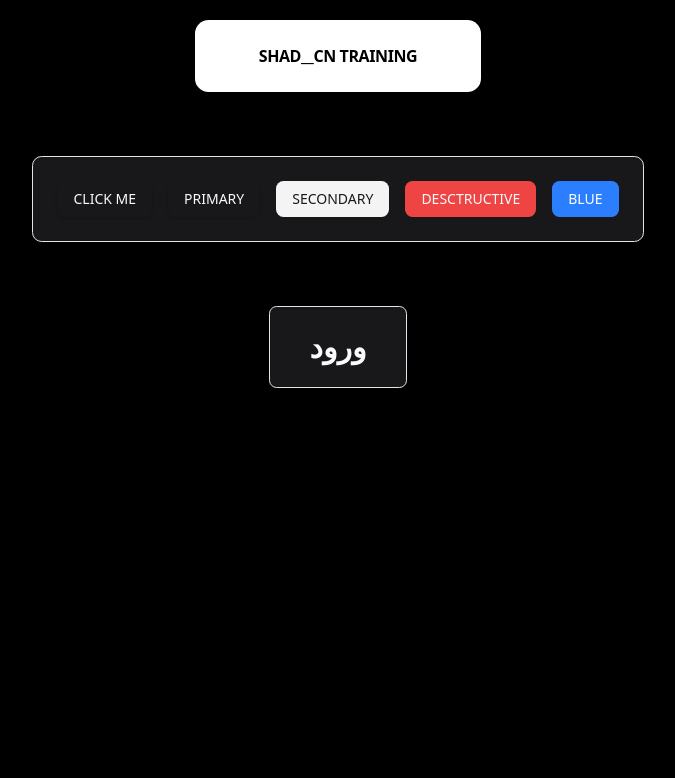
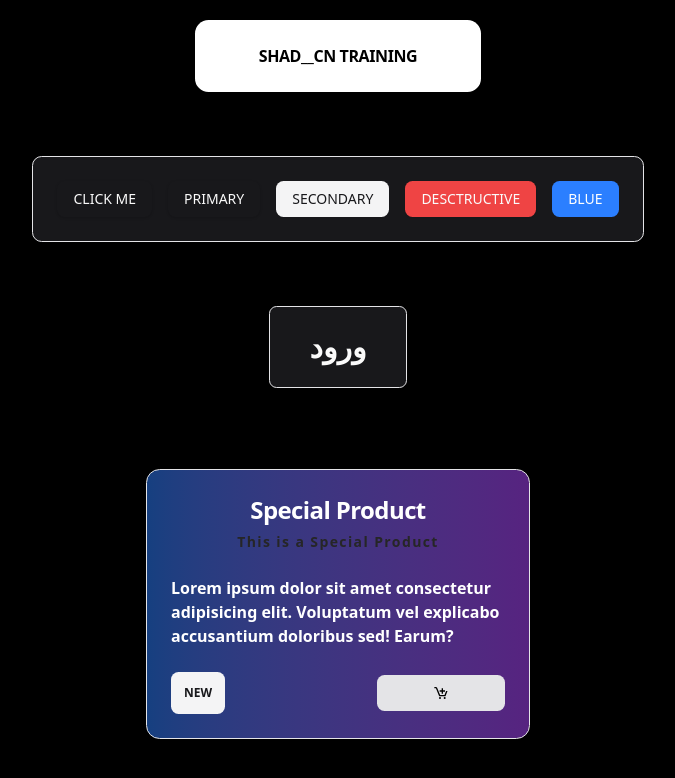
Before and after one commit to PouryaSoleimani/SHAD__CN, a React (Vite) app: page / in a window 1280 px wide. Shown: the top 778 px of the page, without its empty margins (302-977 px from the left). Built offline with nearby package versions, Linux system fonts and the light colour scheme.

Commit message:
SHAD___CN

```diff
--- a/package.json
+++ b/package.json
@@ -16,8 +16,11 @@
     "@radix-ui/react-label": "^2.1.2",
     "@radix-ui/react-select": "^2.1.6",
     "@radix-ui/react-slot": "^1.1.2",
+    "@radix-ui/react-tooltip": "^1.2.7",
     "alert": "^6.0.2",
+    "badge": "^1.0.3",
     "bun-plugin-tailwind": "^0.0.14",
+    "card": "^2.5.4",
     "class-variance-authority": "^0.7.1",
     "clsx": "^2.1.1",
     "dialog": "^0.3.1",
@@ -27,11 +30,13 @@
     "react": "^19",
     "react-dom": "^19",
     "react-hook-form": "^7.57.0",
+    "react-icons": "^5.5.0",
     "shadcn": "^2.6.0",
     "sonner": "^2.0.5",
     "tailwind-merge": "^3.0.1",
     "tailwindcss": "^4.0.6",
     "tailwindcss-animate": "^1.0.7",
+    "tooltip": "^1.6.1",
     "zod": "^3.25.48"
   },
   "devDependencies": {
--- a/src/App.tsx
+++ b/src/App.tsx
@@ -4,6 +4,7 @@ import FormComponent from "./FormComponent";
 import FormComponent2 from "./FormComponent2";
 import { Toaster, toast } from 'sonner'
 import Modal from "./Modal";
+import { SampleCard } from "./SampleCard";
 
 
 export function App() {
@@ -23,6 +24,8 @@ export function App() {
           <Toaster className="bg-black border-2 border-white font-bold" />
           <Modal />
         </div>
+        <hr />
+        <SampleCard />
       </main>
     </section>
   );
--- /dev/null
+++ b/src/SampleCard.tsx
@@ -0,0 +1,34 @@
+import { BiAddToQueue, BiCartAdd } from "react-icons/bi";
+"use client"
+
+import { Card, CardContent, CardFooter, CardHeader, CardTitle, CardDescription } from "@/components/ui/card"
+import { Badge } from "@/components/ui/badge"
+import { Tooltip, TooltipContent, TooltipTrigger } from "@/components/ui/tooltip"
+import { Button } from "@/components/ui/button"
+
+export function SampleCard() {
+    return (
+        <Card className="w-96 bg-gradient-to-r from-blue-500/50 to-purple-500/50 text-white border">
+            <CardHeader>
+                <CardTitle className="text-center text-2xl font-sans font-black">Special Product</CardTitle>
+                <CardDescription className="text-center text-neutral-800 tracking-widest">This is a Special Product</CardDescription>
+            </CardHeader>
+            <CardContent>
+                <p>Lorem ipsum dolor sit amet consectetur adipisicing elit. Voluptatum vel explicabo accusantium doloribus sed! Earum?</p>
+            </CardContent>
+            <CardFooter className="flex justify-between items-center">
+                <Badge variant="secondary" className="!p-3 font-bold">NEW</Badge>
+
+                <Tooltip>
+                    <TooltipTrigger asChild>
+                        <Button variant="buy" size="default"><BiCartAdd /></Button>
+                    </TooltipTrigger>
+                    <TooltipContent>
+                        This is content
+                    </TooltipContent>
+                </Tooltip>
+
+            </CardFooter>
+        </Card>
+    )
+}
--- /dev/null
+++ b/src/components/ui/badge.tsx
@@ -0,0 +1,46 @@
+import * as React from "react"
+import { Slot } from "@radix-ui/react-slot"
+import { cva, type VariantProps } from "class-variance-authority"
+
+import { cn } from "@/lib/utils"
+
+const badgeVariants = cva(
+    "inline-flex items-center justify-center rounded-md border px-2 py-0.5 text-xs font-medium w-fit whitespace-nowrap shrink-0 [&>svg]:size-3 gap-1 [&>svg]:pointer-events-none focus-visible:border-ring focus-visible:ring-ring/50 focus-visible:ring-[3px] aria-invalid:ring-destructive/20 dark:aria-invalid:ring-destructive/40 aria-invalid:border-destructive transition-[color,box-shadow] overflow-hidden",
+    {
+        variants: {
+            variant: {
+                default:
+                    "border-transparent bg-primary text-primary-foreground [a&]:hover:bg-primary/90",
+                secondary:
+                    "border-transparent bg-secondary text-secondary-foreground [a&]:hover:bg-secondary/90",
+                destructive:
+                    "border-transparent bg-destructive text-white [a&]:hover:bg-destructive/90 focus-visible:ring-destructive/20 dark:focus-visible:ring-destructive/40 dark:bg-destructive/60",
+                outline:
+                    "text-foreground [a&]:hover:bg-accent [a&]:hover:text-accent-foreground",
+            },
+        },
+        defaultVariants: {
+            variant: "default",
+        },
+    }
+)
+
+function Badge({
+    className,
+    variant,
+    asChild = false,
+    ...props
+}: React.ComponentProps<"span"> &
+    VariantProps<typeof badgeVariants> & { asChild?: boolean }) {
+    const Comp = asChild ? Slot : "span"
+
+    return (
+        <Comp
+            data-slot="badge"
+            className={cn(badgeVariants({ variant }), className)}
+            {...props}
+        />
+    )
+}
+
+export { Badge, badgeVariants }
--- a/src/components/ui/button.tsx
+++ b/src/components/ui/button.tsx
@@ -17,6 +17,7 @@ const buttonVariants = cva(
         link: "text-primary underline-offset-4 hover:underline",
         "blue": "bg-blue-500 text-white hover:bg-blue-600",
         "submit": "bg-green-500 text-white hover:bg-green-600 font-bold w-full border-2 border-neutral-500",
+        "buy": "bg-zinc-200 text-black hover:bg-pink-600 font-bold w-32 ",
       },
       size: {
         default: "h-9 px-4 py-2 has-[>svg]:px-3",
--- /dev/null
+++ b/src/components/ui/tooltip.tsx
@@ -0,0 +1,61 @@
+"use client"
+
+import * as React from "react"
+import * as TooltipPrimitive from "@radix-ui/react-tooltip"
+
+import { cn } from "@/lib/utils"
+
+function TooltipProvider({
+    delayDuration = 0,
+    ...props
+}: React.ComponentProps<typeof TooltipPrimitive.Provider>) {
+    return (
+        <TooltipPrimitive.Provider
+            data-slot="tooltip-provider"
+            delayDuration={delayDuration}
+            {...props}
+        />
+    )
+}
+
+function Tooltip({
+    ...props
+}: React.ComponentProps<typeof TooltipPrimitive.Root>) {
+    return (
+        <TooltipProvider>
+            <TooltipPrimitive.Root data-slot="tooltip" {...props} />
+        </TooltipProvider>
+    )
+}
+
+function TooltipTrigger({
+    ...props
+}: React.ComponentProps<typeof TooltipPrimitive.Trigger>) {
+    return <TooltipPrimitive.Trigger data-slot="tooltip-trigger" {...props} />
+}
+
+function TooltipContent({
+    className,
+    sideOffset = 0,
+    children,
+    ...props
+}: React.ComponentProps<typeof TooltipPrimitive.Content>) {
+    return (
+        <TooltipPrimitive.Portal>
+            <TooltipPrimitive.Content
+                data-slot="tooltip-content"
+                sideOffset={sideOffset}
+                className={cn(
+                    "bg-primary text-primary-foreground animate-in fade-in-0 zoom-in-95 data-[state=closed]:animate-out data-[state=closed]:fade-out-0 data-[state=closed]:zoom-out-95 data-[side=bottom]:slide-in-from-top-2 data-[side=left]:slide-in-from-right-2 data-[side=right]:slide-in-from-left-2 data-[side=top]:slide-in-from-bottom-2 z-50 w-fit origin-(--radix-tooltip-content-transform-origin) rounded-md px-3 py-1.5 text-xs text-balance",
+                    className
+                )}
+                {...props}
+            >
+                {children}
+                <TooltipPrimitive.Arrow className="bg-primary fill-primary z-50 size-2.5 translate-y-[calc(-50%_-_2px)] rotate-45 rounded-[2px]" />
+            </TooltipPrimitive.Content>
+        </TooltipPrimitive.Portal>
+    )
+}
+
+export { Tooltip, TooltipTrigger, TooltipContent, TooltipProvider }
```
Also changed, not shown: 1 other file (tests, documents, lock files or other folders).
